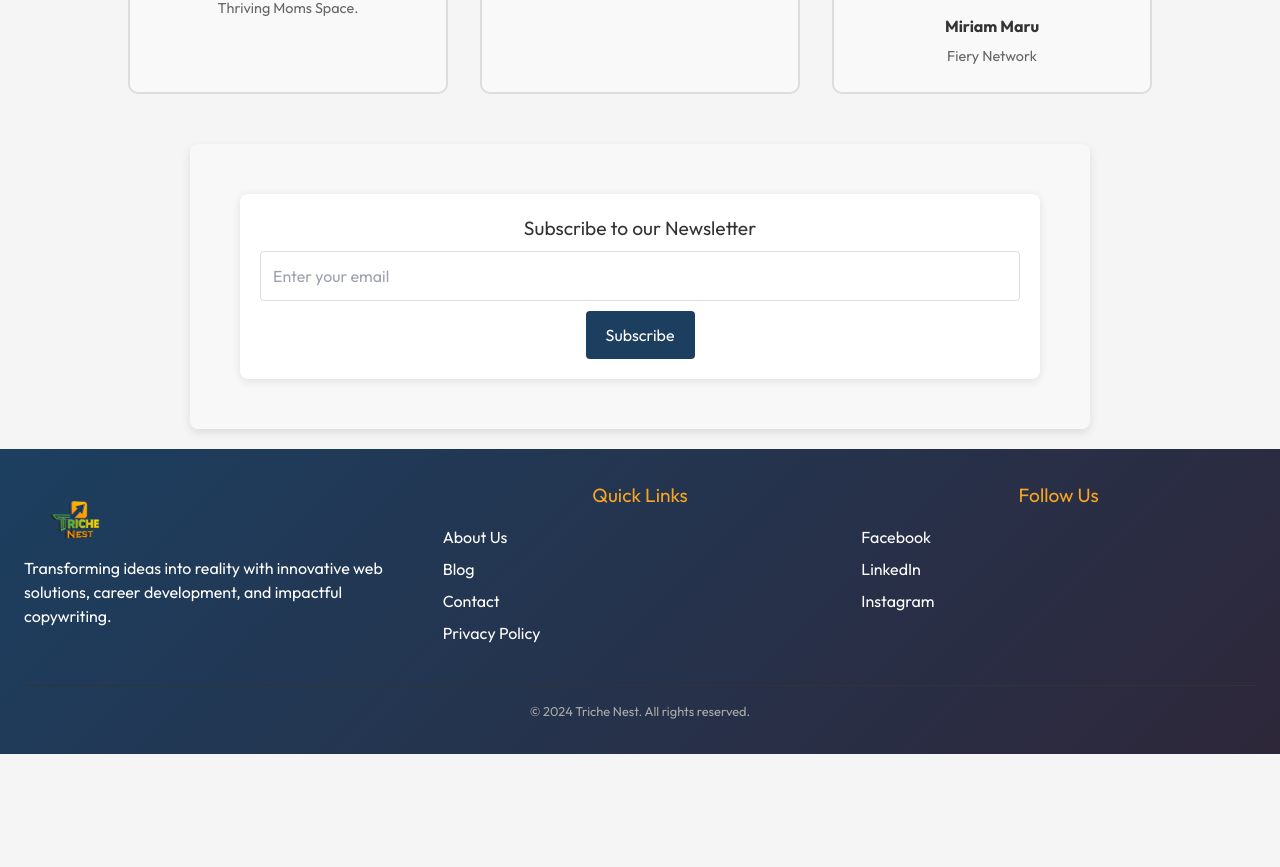
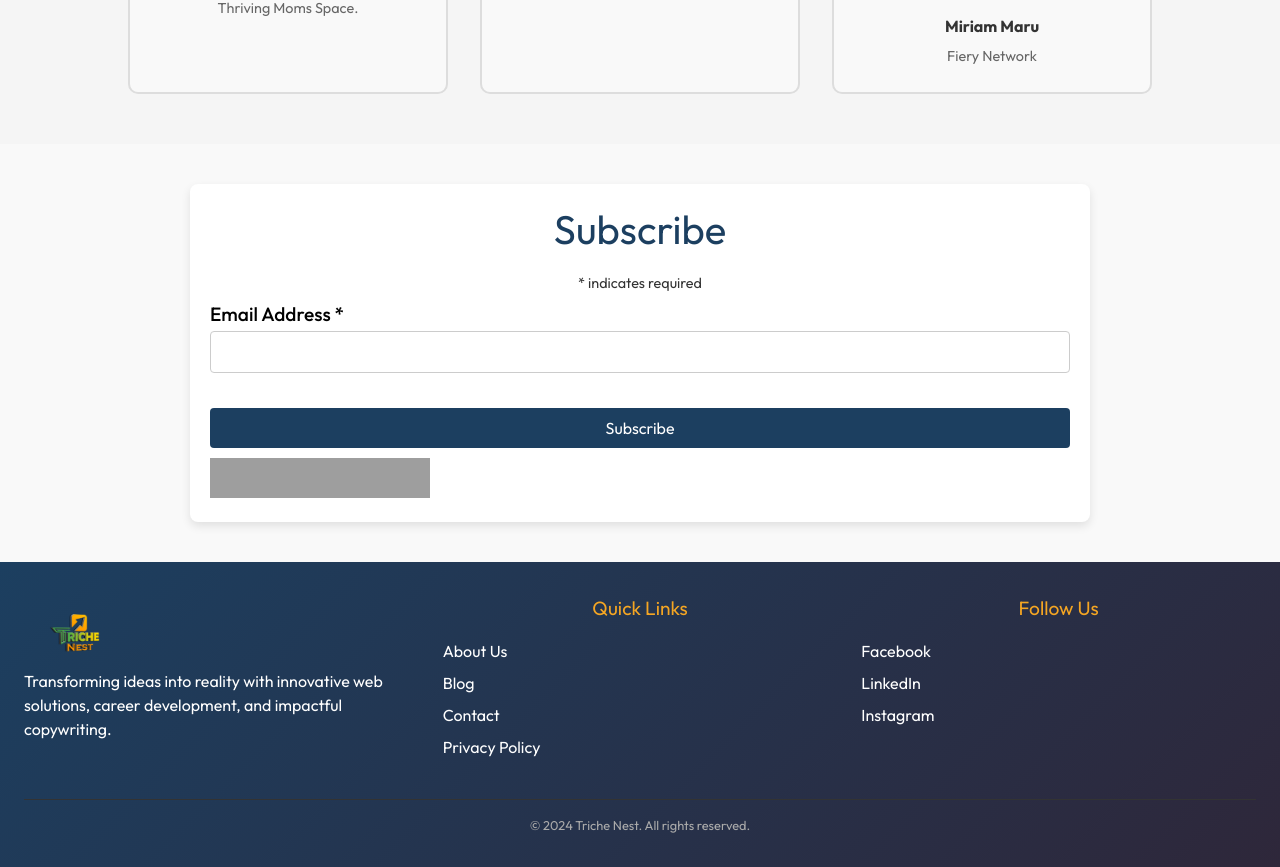
Before and after one commit to JeromeKERICH/triche-nest, a React (Vite) app: page / in a window 1280 px wide. Shown: the part 3371-4238 px from the top of the page. Before the commit the page ends 4125 px from the top, so only its background shows below. Built offline with nearby package versions, Linux system fonts and the light colour scheme; grey boxes are pictures that could not be loaded.

Commit message:
Before launch

```diff
--- a/package.json
+++ b/package.json
@@ -14,6 +14,7 @@
     "deploy": "gh-pages -d dist"
   },
   "dependencies": {
+    "@emailjs/browser": "^4.4.1",
     "@fortawesome/free-solid-svg-icons": "^6.7.1",
     "@fortawesome/react-fontawesome": "^0.2.2",
     "@stripe/react-stripe-js": "^3.1.1",
--- a/src/components/common/CTA.jsx
+++ b/src/components/common/CTA.jsx
@@ -1,8 +1,16 @@
-import React, { useState } from 'react';
-import '../styles/CTA.css';
+import React, { useState } from "react";
+import emailjs from "@emailjs/browser";
+import "../styles/CTA.css";
 
 const CTA = () => {
   const [showForm, setShowForm] = useState(false);
+  const [formData, setFormData] = useState({
+    businessName: "",
+    businessType: "",
+    services: "",
+    goals: "",
+    whatsappNumber: "", // Added WhatsApp number
+  });
 
   const handleGetStartedClick = () => {
     setShowForm(!showForm); // Toggle the form visibility
@@ -12,45 +20,114 @@ const CTA = () => {
     setShowForm(false); // Hide the form
   };
 
+  const handleChange = (e) => {
+    const { name, value } = e.target; // Ensure `name` is used to dynamically update state
+    setFormData({ ...formData, [name]: value });
+  };
+
   const handleSubmit = (e) => {
     e.preventDefault();
-    // Handle form submission logic here (e.g., sending data to an API)
-    alert("Form submitted!");
-    handleCloseForm(); // Close the form after submission
+
+    // Check that all required fields are filled (can also validate individually)
+    if (
+      !formData.businessName ||
+      !formData.businessType ||
+      !formData.services ||
+      !formData.goals ||
+      !formData.whatsappNumber
+    ) {
+      alert("Please fill in all the fields.");
+      return;
+    }
+
+    // Send the form data using EmailJS
+    emailjs
+      .send(
+        "service_q3m6g6n", // Replace with your EmailJS service ID
+        "template_zn92oou", // Replace with your EmailJS template ID
+        {
+          ...formData, // Use form data directly
+        },
+        "Nzo2xPey3Sn2O9Cd9" // Replace with your EmailJS public key
+      )
+      .then(
+        (response) => {
+          alert("Form submitted successfully!");
+          console.log("SUCCESS!", response.status, response.text);
+
+          // Clear the form after submission
+          setFormData({
+            businessName: "",
+            businessType: "",
+            services: "",
+            goals: "",
+            whatsappNumber: "",
+          });
+
+          handleCloseForm(); // Close the form after submission
+        },
+        (error) => {
+          alert("Failed to send form. Please try again.");
+          console.log("FAILED...", error);
+        }
+      );
   };
 
   return (
     <section className="cta-container">
       <div className="cta-content">
         <h1>Take Your Business to New Heights</h1>
-        <p>Join Triche Nest today and discover innovative solutions to grow, manage, and scale your business seamlessly.</p>
+        <p>
+          Join Triche Nest today and discover innovative solutions to grow,
+          manage, and scale your business seamlessly.
+        </p>
         <div className="cta-buttons">
-          <a href="/learn-more" className="btn-primary">Learn More</a>
-          <button
-            className="btn-secondary"
-            onClick={handleGetStartedClick}
-          >
+          <a href="/learn-more" className="btn-primary">
+            Learn More
+          </a>
+          <button className="btn-secondary" onClick={handleGetStartedClick}>
             Get Started
           </button>
         </div>
 
-        {/* Conditional rendering of the form */}
         {showForm && (
           <div className="cta-form-container">
             <h2>Tell Us About Your Business</h2>
             <form className="cta-form" onSubmit={handleSubmit}>
               <label htmlFor="businessName">Business Name:</label>
-              <input type="text" id="businessName" name="businessName" required />
+              <input
+                type="text"
+                id="businessName"
+                name="businessName"
+                required
+                value={formData.businessName}
+                onChange={handleChange}
+              />
 
               <label htmlFor="businessType">Business Type:</label>
-              <input type="text" id="businessType" name="businessType" required />
+              <input
+                type="text"
+                id="businessType"
+                name="businessType"
+                required
+                value={formData.businessType}
+                onChange={handleChange}
+              />
 
               <label htmlFor="services">Services We Offer:</label>
-              <select id="services" name="services" required>
+              <select
+                id="services"
+                name="services"
+                required
+                value={formData.services}
+                onChange={handleChange}
+              >
                 <option value="">Select a service</option>
                 <option value="webDesign">Web Design</option>
                 <option value="seo">SEO</option>
-                <option value="socialMediaMarketing">Social Media Marketing</option>
+                <option value="socialMediaMarketing">
+                  Social Media Marketing
+                </option>
                 <option value="graphicDesign">Graphic Design</option>
                 <option value="consulting">Consulting</option>
                 <option value="branding">Branding</option>
@@ -58,11 +135,36 @@ const CTA = () => {
               </select>
 
               <label htmlFor="goals">What Are Your Goals?</label>
-              <textarea id="goals" name="goals" rows="4" required></textarea>
+              <textarea
+                id="goals"
+                name="goals"
+                rows="4"
+                required
+                value={formData.goals}
+                onChange={handleChange}
+              ></textarea>
+
+              <label htmlFor="whatsappNumber">WhatsApp Number:</label>
+              <input
+                type="number"
+                id="whatsappNumber"
+                name="whatsappNumber"
+                required
+                value={formData.whatsappNumber || ""} // Ensure empty string as fallback
+                onChange={handleChange}
+              />
 
               <div className="cta-form-actions">
-                <button type="submit" className="cta-form-submit">Submit</button>
-                <button type="button" className="cta-form-close" onClick={handleCloseForm}>Close</button>
+                <button type="submit" className="cta-form-submit">
+                  Submit
+                </button>
+                <button
+                  type="button"
+                  className="cta-form-close"
+                  onClick={handleCloseForm}
+                >
+                  Close
+                </button>
               </div>
             </form>
           </div>
--- a/src/components/sections/Newsletter.jsx
+++ b/src/components/sections/Newsletter.jsx
@@ -1,48 +1,94 @@
-// src/components/MailchimpForm.jsx
-
-import React, { useState } from 'react';
-import "../styles/Newsletter.css"
+import React from 'react';
+import '../styles/Newsletter.css';
 
 const MailchimpForm = () => {
-  const [email, setEmail] = useState('');
-  const [isSubscribed, setIsSubscribed] = useState(false);
-
-  const handleSubmit = async (e) => {
-    e.preventDefault();
-
-    const formData = new FormData();
-    formData.append('EMAIL', email);
-    formData.append('b_4d0b748d4f9b831d8df57e760_2a9b94fd47', '');
-
-    const res = await fetch('https://your-list-id.mailchimp.com/subscribe/post?', {
-      method: 'POST',
-      body: formData,
-    });
-
-    if (res.ok) {
-      setIsSubscribed(true);
-    }
-  };
-
   return (
-    <div className="mailchimp-form">
-      {!isSubscribed ? (
-        <form onSubmit={handleSubmit} className="form">
-          <label htmlFor="email">Subscribe to our Newsletter</label>
-          <input
-            type="email"
-            id="email"
-            name="EMAIL"
-            value={email}
-            onChange={(e) => setEmail(e.target.value)}
-            required
-            placeholder="Enter your email"
-          />
-          <button type="submit">Subscribe</button>
+    <div id="mc_embed_shell">
+      <div id="mc_embed_signup">
+        <form
+          action="https://trichenest.us11.list-manage.com/subscribe/post?u=a6bec841ee427a42fe34248db&amp;id=41bbcbd98c&amp;f_id=00b719e1f0"
+          method="post"
+          id="mc-embedded-subscribe-form"
+          name="mc-embedded-subscribe-form"
+          className="validate"
+          target="_blank"
+          noValidate
+        >
+          <div id="mc_embed_signup_scroll">
+            <h2>Subscribe</h2>
+            <div className="indicates-required">
+              <span className="asterisk">*</span> indicates required
+            </div>
+            <div className="mc-field-group">
+              <label htmlFor="mce-EMAIL">
+                Email Address <span className="asterisk">*</span>
+              </label>
+              <input
+                type="email"
+                name="EMAIL"
+                className="required email"
+                id="mce-EMAIL"
+                required
+                defaultValue=""
+              />
+            </div>
+            <div id="mce-responses" className="clear foot">
+              <div
+                className="response"
+                id="mce-error-response"
+                style={{ display: 'none' }}
+              ></div>
+              <div
+                className="response"
+                id="mce-success-response"
+                style={{ display: 'none' }}
+              ></div>
+            </div>
+            <div
+              aria-hidden="true"
+              style={{ position: 'absolute', left: '-5000px' }}
+            >
+              <input
+                type="text"
+                name="b_a6bec841ee427a42fe34248db_41bbcbd98c"
+                tabIndex="-1"
+                defaultValue=""
+              />
+            </div>
+            <div className="optionalParent">
+              <div className="clear foot">
+                <input
+                  type="submit"
+                  name="subscribe"
+                  id="mc-embedded-subscribe"
+                  className="button"
+                  value="Subscribe"
+                />
+                <p style={{ margin: '0px auto' }}>
+                  <a
+                    href="http://eepurl.com/i7D_ws"
+                    title="Mailchimp - email marketing made easy and fun"
+                  >
+                    <span
+                      style={{
+                        display: 'inline-block',
+                        backgroundColor: 'transparent',
+                        borderRadius: '4px',
+                      }}
+                    >
+                      <img
+                        className="refferal_badge"
+                        src="https://digitalasset.intuit.com/render/content/dam/intuit/mc-fe/en_us/images/intuit-mc-rewards-text-dark.svg"
+                        alt="Intuit Mailchimp"
+                      />
+                    </span>
+                  </a>
+                </p>
+              </div>
+            </div>
+          </div>
         </form>
-      ) : (
-        <div className="thank-you-message">Thank you for subscribing!</div>
-      )}
+      </div>
     </div>
   );
 };
--- a/src/components/styles/Newsletter.css
+++ b/src/components/styles/Newsletter.css
@@ -1,69 +1,92 @@
-/* src/components/MailchimpForm.css */
-
-.mailchimp-form {
-  max-width: 900px;
-  margin: 0 auto;
-  margin-bottom: 20px;
-  padding: 20px;
-  background-color: #f8f8f8;
-  border-radius: 8px;
-  box-shadow: 0 4px 10px rgba(0, 0, 0, 0.1);
+/* Center the form box */
+#mc_embed_shell {
+  display: flex;
+  justify-content: center;
+  padding: 40px 20px;
+  background-color: #f9f9f9;
+  box-sizing: border-box;
 }
 
-.form {
-  display: flex;
-  flex-direction: column;
-  align-items: center;
+/* Form container styles */
+#mc_embed_signup {
+  background: #fff;
+  clear: left;
+  font: 14px Helvetica, Arial, sans-serif;
+  width: 100%;
+  max-width: 900px;
+  padding: 20px;
+  box-shadow: 0 4px 10px rgba(0, 0, 0, 0.1);
+  border-radius: 8px;
+  margin: auto 0;
 }
 
-.form label {
-  font-size: 1.2rem;
-  margin-bottom: 8px;
-  color: #333;
+/* Form heading */
+#mc_embed_signup h2 {
+  font-size: 2.5rem;
+  color: #1c3f60;
+  margin-bottom: 20px;
+  text-align: center;
 }
 
-.form input {
-  width: 100%;
-  padding: 12px;
-  font-size: 1rem;
+/* Required field note */
+#mc_embed_signup .indicates-required {
+  font-size: 0.9rem;
+  color: #333;
+  text-align: center;
   margin-bottom: 10px;
-  border: 1px solid #ddd;
-  border-radius: 4px;
 }
 
-.form button {
-  padding: 12px 20px;
+/* Input group */
+#mc_embed_signup .mc-field-group {
+  margin-bottom: 15px;
+}
+
+/* Input label */
+#mc_embed_signup label {
+  display: block;
+  font-size: 1.2rem;
+  font-weight: 500;
+  margin-bottom: 5px;
+}
+
+/* Email input */
+#mc_embed_signup input[type="email"] {
+  width: 100%;
+  padding: 10px;
+  font-size: 1rem;
+  border: 1px solid #ccc;
+  border-radius: 4px;
+  box-sizing: border-box;
+}
+
+/* Submit button */
+#mc_embed_signup input[type="submit"] {
   background-color: #1c3f60;
-  color: white;
+  color: #fff;
+  font-size: 1rem;
+  padding: 10px 20px;
   border: none;
   border-radius: 4px;
-  font-size: 1rem;
   cursor: pointer;
+  transition: background-color 0.3s ease;
+  width: 100%;
+}
+
+/* Referral badge styling */
+#mc_embed_signup .refferal_badge {
+  width: 220px;
+  height: 40px;
+  display: block;
+  margin: 10px auto 0;
 }
 
 
-
-.thank-you-message {
-  text-align: center;
-  font-size: 1.5rem;
-  color: #28a745;
-}
-
-/* Responsive styles */
 @media (max-width: 768px) {
-  .mailchimp-form {
-    padding: 15px;
+  #mc_embed_signup h2 {
+    font-size: 1.5rem;
   }
 
-  .form label {
-    font-size: 1rem;
-  }
-
-  .form input {
-    font-size: 0.9rem;
-  }
-
-  .form button {
+  #mc_embed_signup label  {
     font-size: 1rem;
   }
 }
--- a/src/pages/Career.jsx
+++ b/src/pages/Career.jsx
@@ -1,13 +1,12 @@
-import React, { useState, useRef, useEffect  } from 'react';
+import { useState, useRef } from 'react';
+import emailjs from "@emailjs/browser";
 import './styles/Career.css';
-
-
 
 const services = [
   {
     id: 'resumeReview',
     title: 'Resume Review',
-    price: 50,
+    price: 2500,
     description: 'Get expert feedback on your resume and improve your chances of landing a job.',
     features: [
       'Comprehensive review of your resume layout.',
@@ -20,7 +19,7 @@ const services = [
   {
     id: 'coverLetterWriting',
     title: 'Cover Letter Writing',
-    price: 60,
+    price: 1500,
     description: 'A well-crafted cover letter to make your application stand out.',
     features: [
       'Tailored cover letter for each job application.',
@@ -33,7 +32,7 @@ const services = [
   {
     id: 'interviewCoaching',
     title: 'Interview Coaching',
-    price: 80,
+    price: 3000,
     description: 'Prepare for interviews with mock sessions and professional guidance.',
     features: [
       'Mock interview sessions with a professional coach.',
@@ -46,7 +45,7 @@ const services = [
   {
     id: 'careerConsulting',
     title: 'Career Consulting',
-    price: 100,
+    price: 2000,
     description: 'Personalized career advice to help you grow in your chosen field.',
     features: [
       'Identifying your strengths and weaknesses.',
@@ -59,45 +58,48 @@ const services = [
 ];
 
 const CareerDevelopmentPage = () => {
-  const [resumeFile, setResumeFile] = useState(null);
-  const [selectedService, setSelectedService] = useState([]);
   const [name, setName] = useState('');
   const [email, setEmail] = useState('');
-  const fileInputRef = useRef(null);
+  const [resume, setResume] = useState(null);
+  const [selectedServices, setSelectedServices] = useState([]);
+  const fileInputRef = useRef();
 
   const handleResumeChange = (e) => {
-    setResumeFile(e.target.files[0]);
+    setResume(e.target.files[0]);
   };
 
   const handleServiceSelection = (e) => {
-    const { value, checked } = e.target;
-    if (checked) {
-      setSelectedService((prev) => [...prev, value]);
-    } else {
-      setSelectedService((prev) => prev.filter((service) => service !== value));
-    }
+    const service = e.target.value;
+    setSelectedServices(prevState =>
+      prevState.includes(service)
+      ? prevState.filter(item => item !== service)
+      : [...prevState, service]
+    );
   };
-
-  useEffect(() => {
-    window.scrollTo(0, 0);
-  }, []);
 
   const handleSubmit = (e) => {
     e.preventDefault();
 
+    if (resume) {
+      // Create a FormData object to send the resume as an attachment
+      const formData = new FormData();
+      formData.append('file', resume);
+      formData.append('name', name);
+      formData.append('email', email);
 
-
-    alert(`Thank you for your submission, ${name}!`);
-
-
-    setName('');
-    setEmail('');
-    setResumeFile(null);
-    setSelectedService([]);
-
-
-    if (fileInputRef.current) {
-      fileInputRef.current.value = '';
+      // Use emailjs to send the form data along with the resume file
+      emailjs
+        .sendForm('service_h8ruvmq', 'template_2nuz0o5', formData, 'TSF5LVKpWju8AP9No')
+        .then(
+          (result) => {
+            console.log('Email sent successfully:', result.text);
+            alert('Your resume has been submitted!');
+          },
+          (error) => {
+            console.error('Error sending email:', error.text);
+            alert('There was an error submitting your resume.');
+          }
+        );
     }
   };
 
@@ -119,7 +121,7 @@ const CareerDevelopmentPage = () => {
                 </li>
               ))}
             </ul>
-            <p><strong>Price: ${service.price.toFixed(2)}</strong></p>
+            <p><strong>Price: KSH {service.price.toFixed(2)}</strong></p>
             <input
               type="checkbox"
               value={service.title}
@@ -130,7 +132,6 @@ const CareerDevelopmentPage = () => {
       </div>
 
       <div className="form-container">
-
         <div className="resume-upload-section">
           <h3>Submit Your Resume</h3>
           <form onSubmit={handleSubmit}>
@@ -170,13 +171,13 @@ const CareerDevelopmentPage = () => {
         <div className="checkout-section">
           <h3>Checkout</h3>
           <div className="checkout-details">
-            {selectedService.length > 0 ? (
-              selectedService.map((service, index) => {
+            {selectedServices.length > 0 ? (
+              selectedServices.map((service, index) => {
                 const matchedService = services.find((s) => s.title === service);
                 return (
                   <div key={index} className="checkout-item">
                     <h3>{service}</h3>
-                    <p>${matchedService?.price?.toFixed(2) || "0.00"}</p>
+                    <p>KSH {matchedService?.price?.toFixed(2) || "0.00"}</p>
                   </div>
                 );
               })
--- a/src/pages/Contact.jsx
+++ b/src/pages/Contact.jsx
@@ -1,6 +1,7 @@
-import React from 'react';
+import { useState } from "react";
+import emailjs from "@emailjs/browser";
 import './styles/Contact.css';
-import { FaShoppingCart, FaPaintBrush, FaFileAlt, FaBriefcase, FaUniversity, FaHeart, FaNewspaper, FaMobileAlt, FaWhatsapp } from 'react-icons/fa'; // Import icons
+import {FaWhatsapp } from 'react-icons/fa'; // Import icons
 
 const Contact = () => {
 
@@ -8,6 +9,56 @@ const Contact = () => {
   const handleWhatsapp = () => {
     window.open('https://wa.me/254788120422', '_blank');
   };
+
+    const [formData, setFormData] = useState({
+      name: "",
+      email: "",
+      message: "",
+    });
+
+    const handleChange = (e) => {
+      const { id, value } = e.target;
+      setFormData({ ...formData, [id]: value });
+    };
+
+    const handleSubmit = (e) => {
+      e.preventDefault();
+
+      if (!formData.name || !formData.email || !formData.message) {
+        alert("Please fill in all the fields.");
+        return;
+      }
+
+      emailjs
+        .send(
+          "service_q3m6g6n", // Replace with your EmailJS service ID
+          "template_41u8a1r", // Replace with your EmailJS template ID
+          {
+            name: formData.name,
+            email: formData.email,
+            message: formData.message,
+          },
+          "Nzo2xPey3Sn2O9Cd9" // Replace with your EmailJS public key
+        )
+        .then(
+          (response) => {
+            alert("Message sent successfully!");
+            console.log("SUCCESS!", response.status, response.text);
+
+            // Clear the form after submission
+            setFormData({
+              name: "",
+              email: "",
+              message: "",
+            });
+          },
+          (error) => {
+            alert("Failed to send the message. Please try again.");
+            console.error("FAILED...", error);
+          }
+        );
+    };
+
 
   return (
     <div className="contact-page">
@@ -26,6 +77,9 @@ const Contact = () => {
             <li>
               <strong>Email:</strong> <a href="mailto:info@trichenest.com">info@trichenest.com</a>
             </li>
+            <li>
+              <strong>Book Free Discovery Call:</strong> <a href="https://calendly.com/trichenest/30min">Reserve Now</a>
+            </li>
 
           </ul>
         </div>
@@ -33,20 +87,43 @@ const Contact = () => {
         {/*Contact Form */}
         <div className="contact-form">
           <h2>Contact Form</h2>
-          <form>
+          <form onSubmit={handleSubmit}>
             <div className="form-group">
               <label htmlFor="name">Your Name</label>
-              <input type="text" id="name" placeholder="Enter your name" />
+              <input
+                type="text"
+                id="name"
+                placeholder="Enter your name"
+                value={formData.name}
+                onChange={handleChange}
+                required
+              />
             </div>
             <div className="form-group">
               <label htmlFor="email">Your Email</label>
-              <input type="email" id="email" placeholder="Enter your email" />
+              <input
+                type="email"
+                id="email"
+                placeholder="Enter your email"
+                value={formData.email}
+                onChange={handleChange}
+                required
+              />
             </div>
             <div className="form-group">
               <label htmlFor="message">Message</label>
-              <textarea id="message" rows="4" placeholder="Write your message"></textarea>
+              <textarea
+                id="message"
+                rows="4"
+                placeholder="Write your message"
+                value={formData.message}
+                onChange={handleChange}
+                required
+              ></textarea>
             </div>
-            <button type="submit" className="submit-button">Send Message</button>
+            <button type="submit" className="submit-button">
+              Send Message
+            </button>
           </form>
         </div>
 
--- a/src/pages/styles/Contact.css
+++ b/src/pages/styles/Contact.css
@@ -44,7 +44,7 @@
 }
 
 .contact-details ul li {
-  margin-bottom: 30px;
+  margin-bottom: 50px;
   text-align: start;
 }
 
```
Also changed, not shown: src/pages/Web.jsx (+75 -30 lines), vite.config.js (+4 -4 lines), 1 other file (tests, documents, lock files or other folders).
